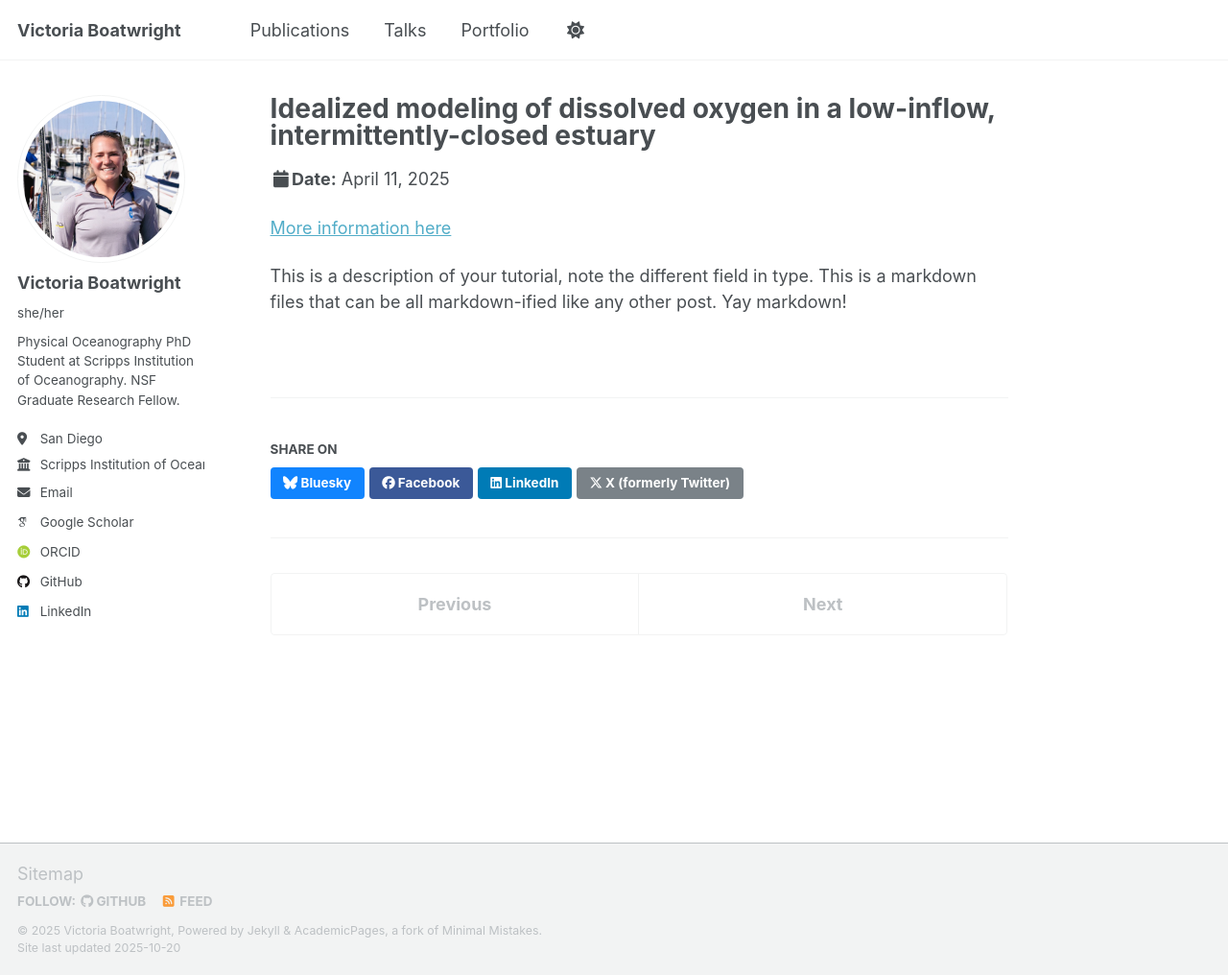
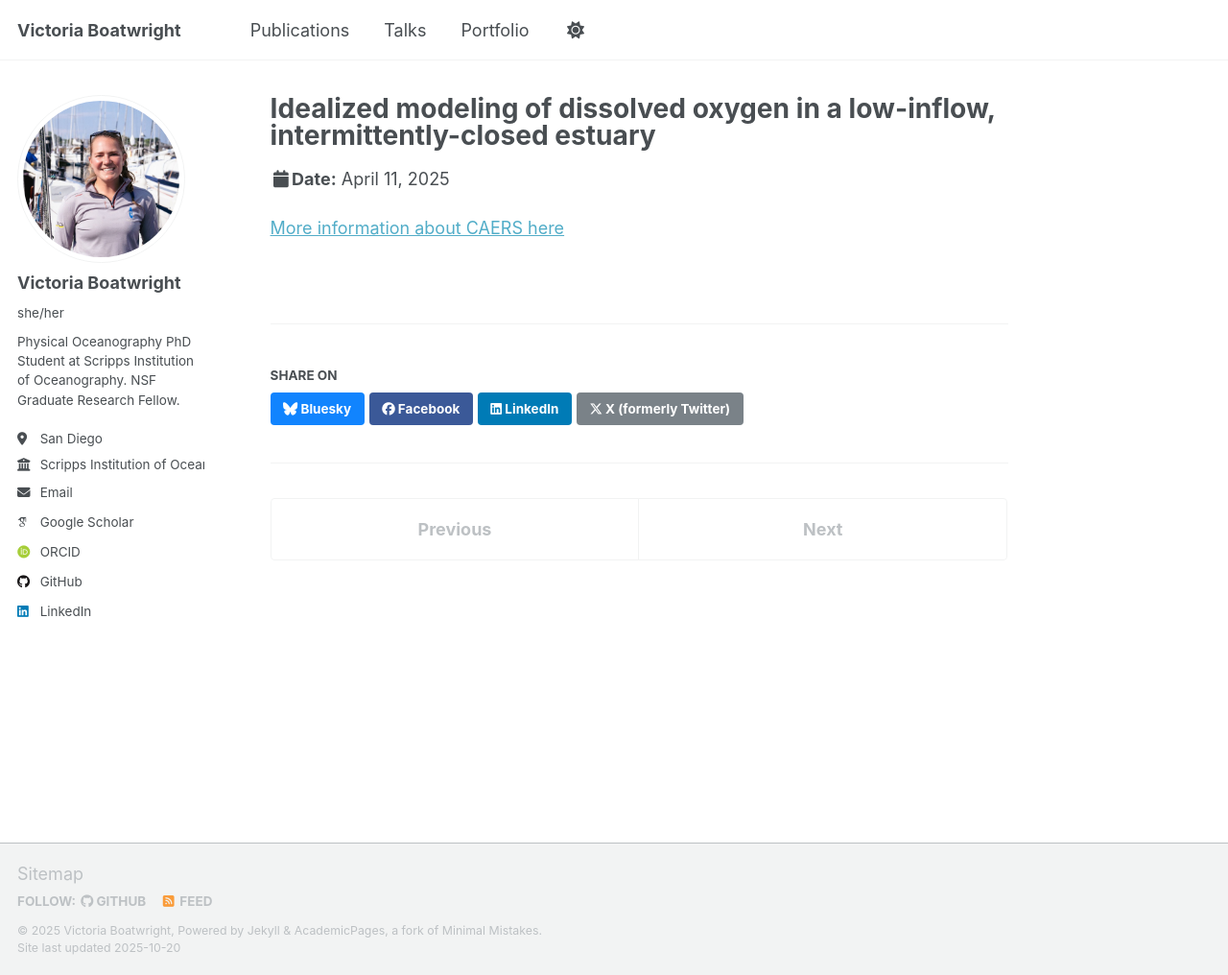
Before and after one commit to victoria-boatwright/victoria-boatwright.github.io, a Jekyll site: the page built from _talks/CAERS2025.md, in a window 1280 px wide and 1016 px high. Shown: the whole window at 96% size. Built offline with Jekyll 4.4.1, drawn with Linux system fonts in a browser that asks for light colours; some web fonts are replaced; a script that is not in the unit is left out.

Commit message:
Update CAERS2025.md

```diff
--- a/_talks/CAERS2025.md
+++ b/_talks/CAERS2025.md
@@ -8,6 +8,4 @@ date: 2025-04-11
 location: "Costa Mesa, CA, USA"
 ---
 
-[More information here](http://exampleurl.com)
-
-This is a description of your tutorial, note the different field in type. This is a markdown files that can be all markdown-ified like any other post. Yay markdown!
+[More information about CAERS here](https://www.cerf.science/index.php?option=com_jevents&task=icalrepeat.detail&evid=206&Itemid=131&year=2025&month=04&day=11&title=caers-annual-meeting&uid=db0e2b07fe1e28d19f4946d22eb58b9f)
```
